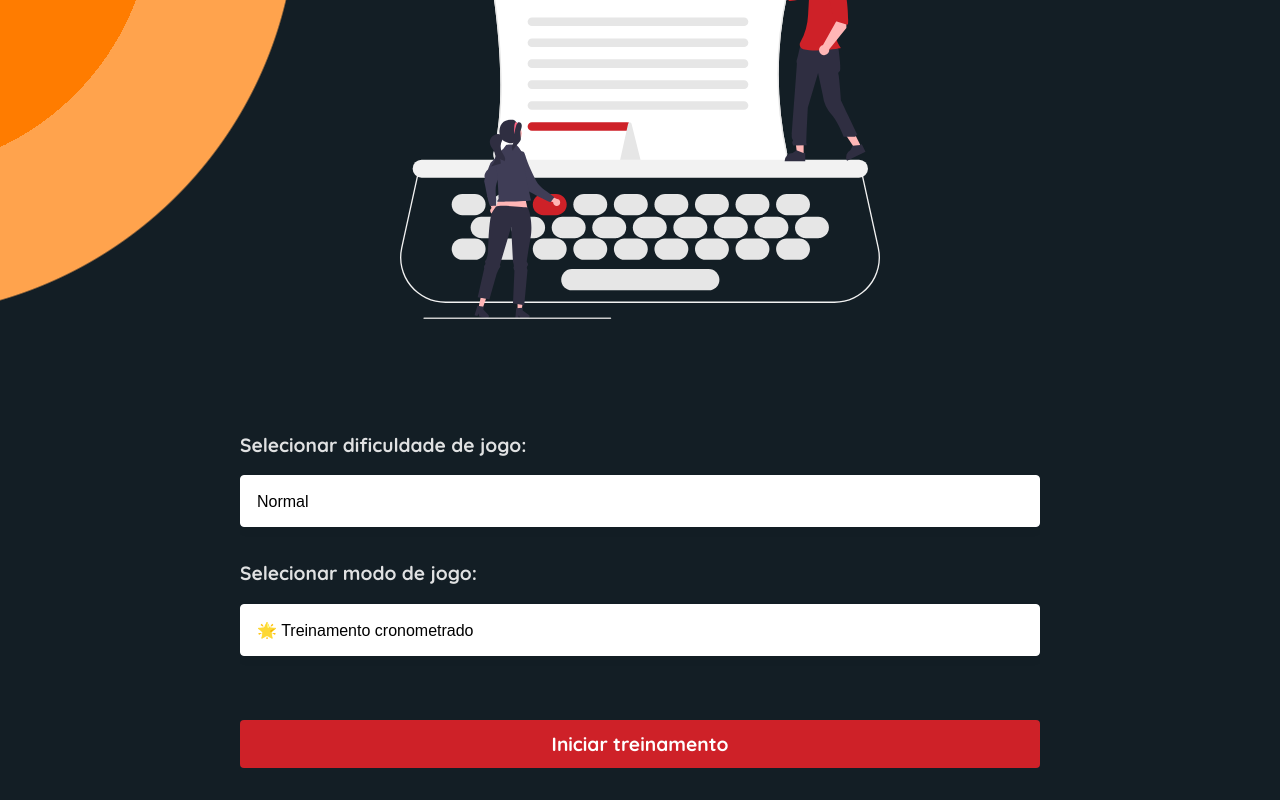
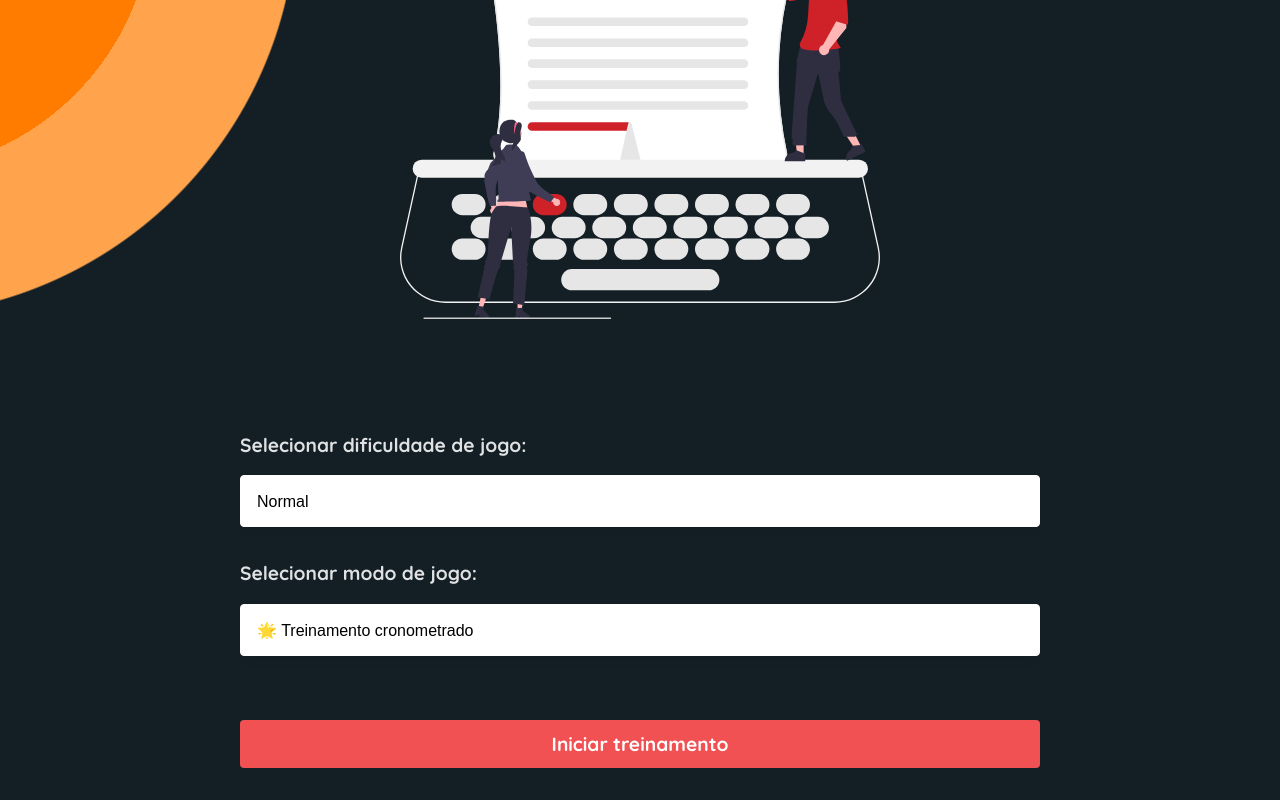
Before and after one commit to igorfig/quicktyping-challenge-app, a React (Vite) app: page / in a window 1280 px wide. Shown: the part 1033-1833 px from the top of the page. Built offline with nearby package versions, Linux system fonts and the light colour scheme.

Commit message:
button bg color changed

```diff
--- a/src/pages/Home/styles.js
+++ b/src/pages/Home/styles.js
@@ -82,7 +82,7 @@ export const Button = styled(Link)`
 	padding: .6rem;
 	text-align: center;
 	border-radius: .25rem;
-	background: #CE2128;
+	background: #F15152;
 	color: #fff;
 	font-size: 1.2rem;
 	font-weight: 700;
```
